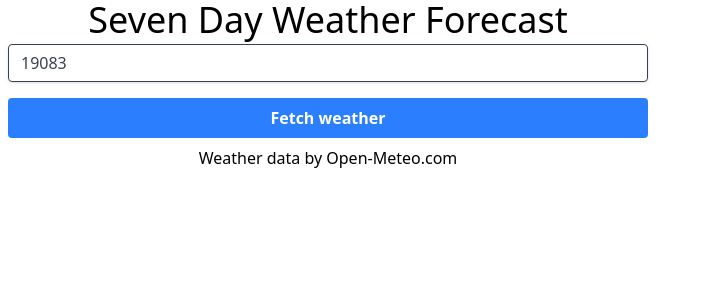
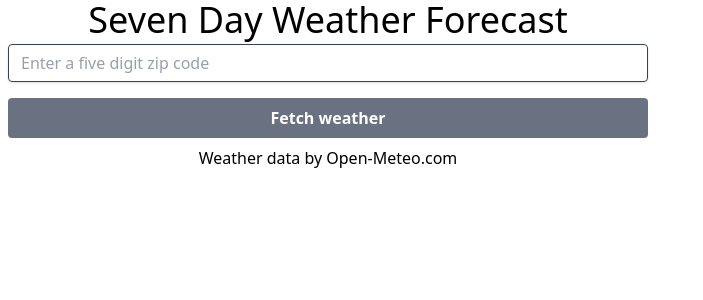
Before and after one commit to chriszimmerman/weather, a Next.js app: page / in a window 1280 px wide. Shown: the top 300 px of the page, without its empty margins (0-703 px from the left). Built offline with nearby package versions, Linux system fonts and the light colour scheme.

Commit message:
Disable button when proper zip code is not entered

```diff
--- a/app/page.tsx
+++ b/app/page.tsx
@@ -5,12 +5,22 @@ import { getLatLong, getWeather } from "@/app/weather";
 import SevenDay from "@/app/SevenDay/SevenDay";
 
 export default function Home() {
-  const [zipCode, setZipCode] = useState("19083");
+  const [zipCode, setZipCode] = useState("");
   const [locationData, setLocationData] = useState(null);
   const [weatherData, setWeatherData] = useState({
     daily: [],
     sevenDay: [],
   });
+
+  const enabledZipClasses =
+    "bg-blue-500 hover:bg-blue-700 text-white font-bold py-2 px-4 rounded focus:outline-none focus:shadow-outline";
+  const disabledZipClasses =
+    "bg-gray-500 text-white font-bold py-2 px-4 rounded focus:outline-none focus:shadow-outline";
+
+  const validateZip = (zip: string) => {
+    const zipCodeRegex = /^\d{5}$/;
+    return zipCodeRegex.test(zip);
+  };
 
   const updateWeather = async () => {
     const updatedLocationData = await getLatLong(zipCode);
@@ -48,8 +58,11 @@ export default function Home() {
             }}
           />
           <button
-            className="bg-blue-500 hover:bg-blue-700 text-white font-bold py-2 px-4 rounded focus:outline-none focus:shadow-outline"
+            className={
+              validateZip(zipCode) ? enabledZipClasses : disabledZipClasses
+            }
             type="button"
+            disabled={!validateZip(zipCode)}
             onClick={() => updateWeather()}
           >
             Fetch weather
```
